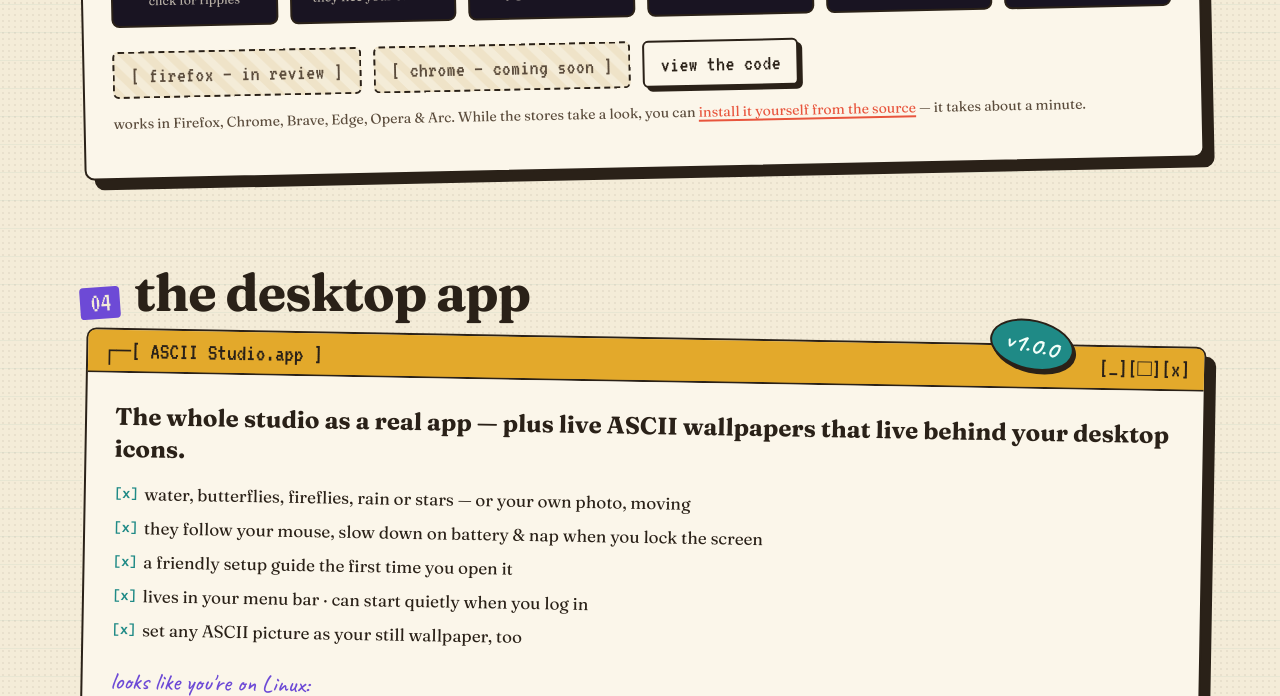
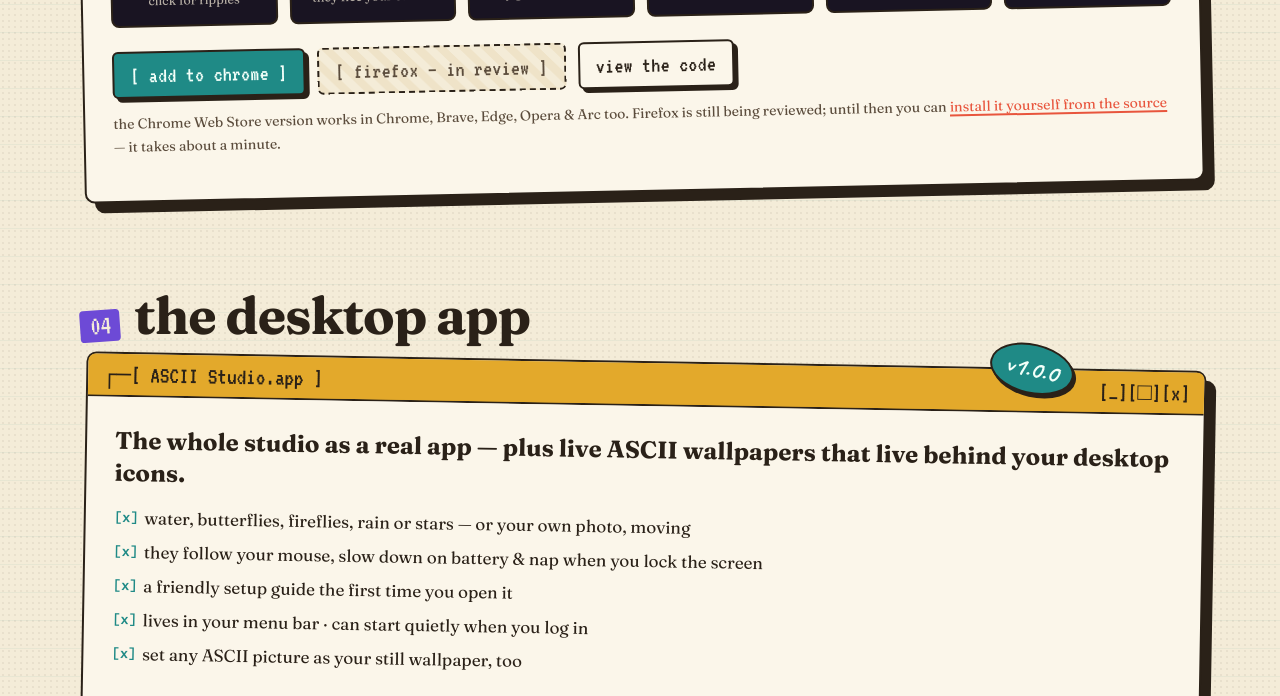
Before and after one commit to zkp6c4vr89-coder/zkp6c4vr89-coder.github.io, a plain HTML site: page index.html in a window 1280 px wide. Shown: the part 3300-3996 px from the top of the page. Drawn offline with Linux system fonts and the light colour scheme; animation ran at ten frames a second.

Commit message:
Link the extension's Chrome Web Store page
Co-Authored-By: Claude Opus 5.5 <noreply@anthropic.com>

```diff
--- a/index.html
+++ b/index.html
@@ -177,11 +177,11 @@
 [you]</pre><b>your picture</b><span>any photo or video</span></li>
             </ul>
             <div class="cta">
+              <a class="btn btn-teal" href="https://chromewebstore.google.com/detail/ascii-studio/hakkebdfegildgkhpmmoebncgjefcnmh" target="_blank" rel="noopener">[ add to chrome ]</a>
               <span class="btn btn-disabled" title="Waiting for Mozilla's review">[ firefox — in review ]</span>
-              <span class="btn btn-disabled" title="Coming to the Chrome Web Store">[ chrome — coming soon ]</span>
               <a class="btn btn-ghost" href="https://github.com/zkp6c4vr89-coder/ascii-studio-extension" target="_blank" rel="noopener">view the code</a>
             </div>
-            <p class="small">works in Firefox, Chrome, Brave, Edge, Opera &amp; Arc. While the stores take a look, you can <a href="https://github.com/zkp6c4vr89-coder/ascii-studio-extension#build" target="_blank" rel="noopener">install it yourself from the source</a> — it takes about a minute.</p>
+            <p class="small">the Chrome Web Store version works in Chrome, Brave, Edge, Opera &amp; Arc too. Firefox is still being reviewed; until then you can <a href="https://github.com/zkp6c4vr89-coder/ascii-studio-extension#build" target="_blank" rel="noopener">install it yourself from the source</a> — it takes about a minute.</p>
           </div>
         </div>
         <span class="sticker sticker-mustard">0 trackers</span>
```
